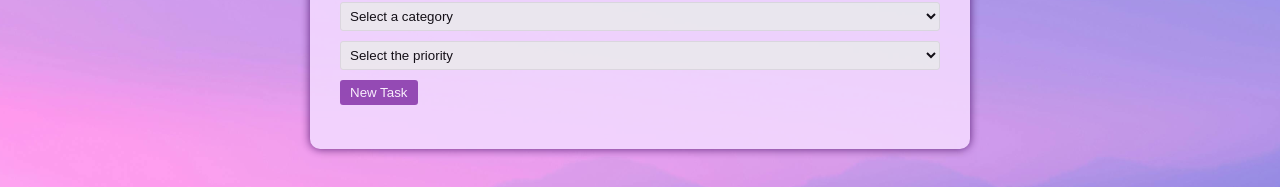
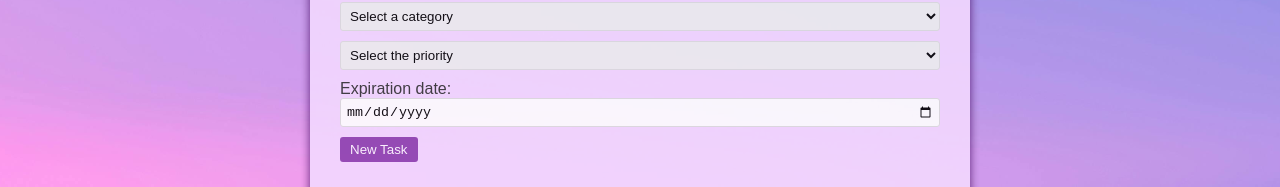
Before and after one commit to lariwors/todo-ui, a React (Vite) app: page / in a window 1280 px wide. Shown: the part 572-759 px from the top of the page. Built offline with nearby package versions, Linux system fonts and the light colour scheme; no server answers.

Commit message:
add form validation and expiration date controls

```diff
--- a/src/components/Todo.jsx
+++ b/src/components/Todo.jsx
@@ -11,6 +11,7 @@ const ToDo = ({ toDo, removeToDo, statusToDo }) => {
         <p>{toDo.text}</p>
         <p className="category">({toDo.category} - {toDo.priority})</p>
         <p className="date">Created in: {new Date(toDo.createdAt).toLocaleString()}</p>
+        <p className="expiration">Expire in: {new Date(toDo.expiration).toLocaleString()}</p>
       </div>
 
       <div>
--- a/src/components/TodoForm.jsx
+++ b/src/components/TodoForm.jsx
@@ -4,15 +4,43 @@ const ToDoForm = ({ addToDo }) => {
   const [value, setValue] = useState("")
   const [category, setCategory] = useState("")
   const [priority, setPriority] = useState("")
+  const [expiration, setExpiration] = useState("")
 
   const handleSubmit = (e) => {
     e.preventDefault();
-    if (!value || !category || !priority) return;
-    addToDo(value, category, priority)
-    setValue("")
-    setCategory("")
-    setPriority("")
 
+    const emptyField = !value ? "title" : !category ? "category" : !priority ? "priority" : !expiration ? "expiration date" : null;
+    const fillOrSelect = emptyField === "title" ? "fill in" : "select";
+
+    emptyField ? alert(`Please, ${fillOrSelect} the ${emptyField}.`) :
+      !isValidExpirationDate(expiration) ? alert("Expiration date must be after today") :
+        (addToDo(value, category, priority, expiration),
+          setValue(""),
+          setCategory(""),
+          setPriority(""),
+          setExpiration(""));
+
+  }
+
+  const getTomorrowDate = () => {
+    const today = new Date();
+    const tomorrow = new Date(today);
+    tomorrow.setDate(tomorrow.getDate() + 1);
+    return tomorrow.toISOString().split('T')[0];
+  }
+
+  const isValidExpirationDate = (selectedDate) => {
+    const today = new Date().toISOString().split('T')[0];
+    return selectedDate > today;
+  }
+
+  const dateChange = (e) => {
+    const selectedDate = e.target.value;
+    setExpiration(selectedDate);
+
+    selectedDate && !isValidExpirationDate(selectedDate) ?
+      alert("Expiration date cannot be today or in the past") :
+      null;
   }
 
   return <div className="todo-form">
@@ -25,10 +53,10 @@ const ToDoForm = ({ addToDo }) => {
         onChange={(e) => setValue(e.target.value)}
       />
       <select value={category} onChange={(e) => setCategory(e.target.value)}>
-        <option value=""> Select a category</option>
-        <option value="Work"> Work</option>
-        <option value="Personal"> Personal</option>
-        <option value="Study"> Study</option>
+        <option value="">Select a category</option>
+        <option value="Work">Work</option>
+        <option value="Personal">Personal</option>
+        <option value="Study">Study</option>
       </select>
 
       <select value={priority} onChange={(e) => setPriority(e.target.value)}>
@@ -39,6 +67,16 @@ const ToDoForm = ({ addToDo }) => {
         <option value="Low">Low</option>
       </select>
 
+      <div className="expiration-date">
+        <label>Expiration date:</label>
+        <input
+          type="date"
+          value={expiration}
+          min={getTomorrowDate()}
+          onChange={dateChange}
+        />
+      </div>
+
       <button type="submit">New Task</button>
     </form>
   </div>
```
